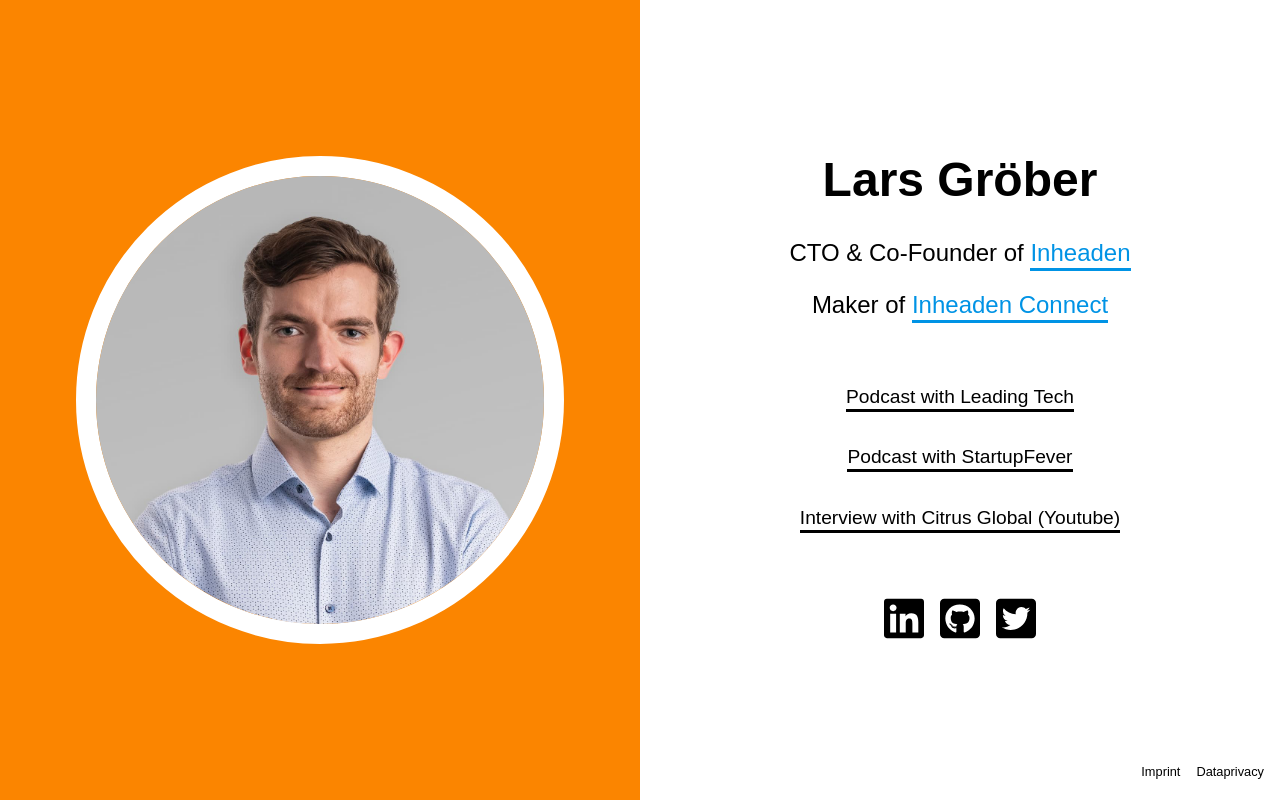
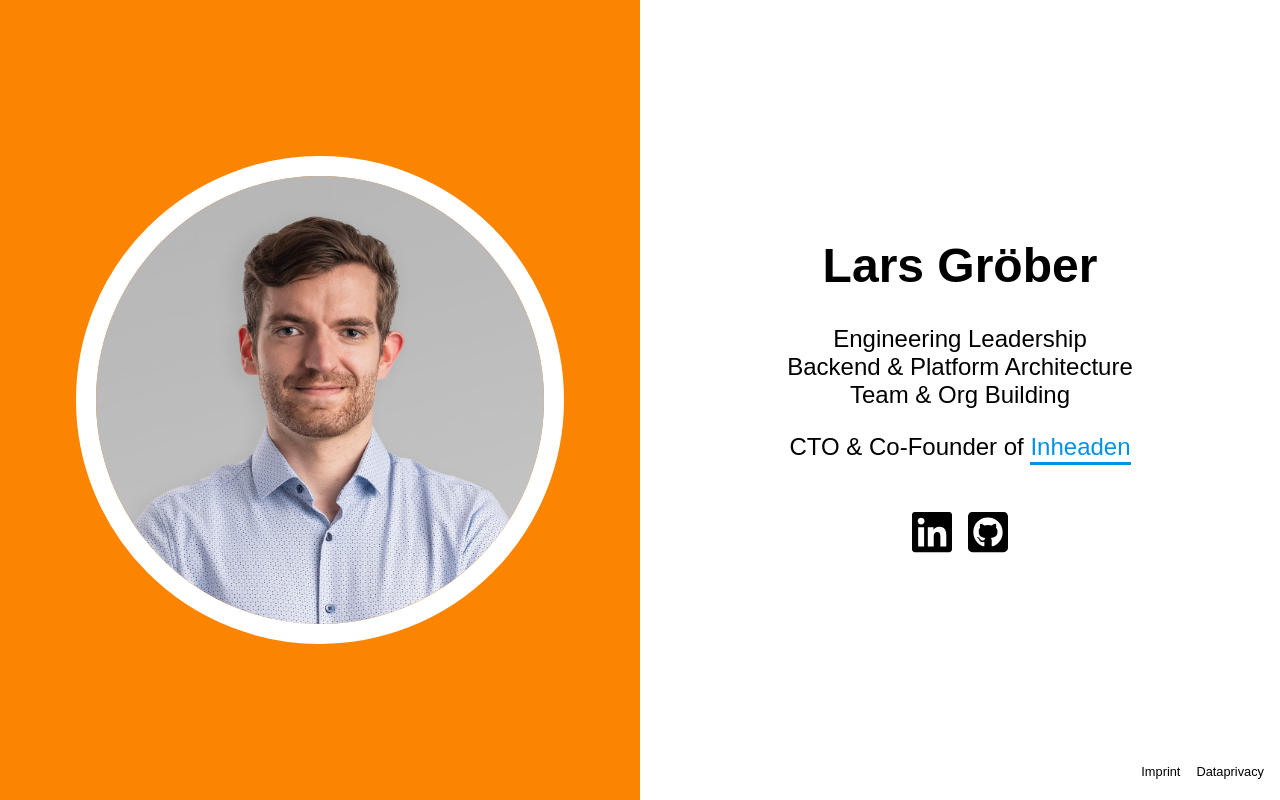
Before and after one commit to larsgroeber/larsgroeber.com, a Gatsby site: page / in a window 1280 px wide. Built offline with nearby package versions, Linux system fonts and the light colour scheme; Gatsby itself is replaced by a stand-in of ours.

Commit message:
refactor: clean up social links and update subtitles

```diff
--- a/src/pages/index.tsx
+++ b/src/pages/index.tsx
@@ -8,20 +8,7 @@ import Linkedin from "../images/linkedin.svg"
 import Github from "../images/github.svg"
 import Twitter from "../images/twitter.svg"
 
-const links = [
-  {
-    name: "Podcast with Leading Tech",
-    link: "https://podcasts.apple.com/de/podcast/leading-tech-der-podcast-von-und-f%C3%BCr-ceo-cto-cdo/id1619277687?i=1000565132609",
-  },
-  {
-    name: "Podcast with StartupFever",
-    link: "https://startupfever.de/lars-groeber/",
-  },
-  {
-    name: "Interview with Citrus Global (Youtube)",
-    link: "https://www.youtube.com/watch?v=fXRVv3kRdQ0",
-  },
-]
+const links: { name: string; link: string }[] = []
 
 const social = [
   {
@@ -34,11 +21,6 @@ const social = [
     name: "github",
     link: "https://github.com/larsgroeber",
   },
-  {
-    icon: Twitter,
-    name: "twitter",
-    link: "https://twitter.com/GroeberLars",
-  },
 ]
 
 const IndexPage = () => (
@@ -47,18 +29,20 @@ const IndexPage = () => (
     <div className="content">
       <h1>Lars Gröber</h1>
       <p className="subtitle">
+        Engineering Leadership
+        <br />
+        Backend & Platform Architecture
+        <br />
+        Team & Org Building
+      </p>
+      <p className="subtitle">
         CTO & Co-Founder of{" "}
         <a href="https://inheaden.io" target="_blank" rel="noopener noreferrer">
           Inheaden
         </a>
       </p>
-      <p className="subtitle">
-        Maker of{" "}
-        <a href="https://inco.video" target="_blank" rel="noopener noreferrer">
-          Inheaden Connect
-        </a>
-      </p>
 
+      {links.length ? (
         <div className="links">
           {links.map(l => (
             <p key={l.name}>
@@ -68,6 +52,7 @@ const IndexPage = () => (
             </p>
           ))}
         </div>
+      ) : null}
 
       <div
         className="social-media"
```
Lines whose indentation alone changed are shown as unchanged.
